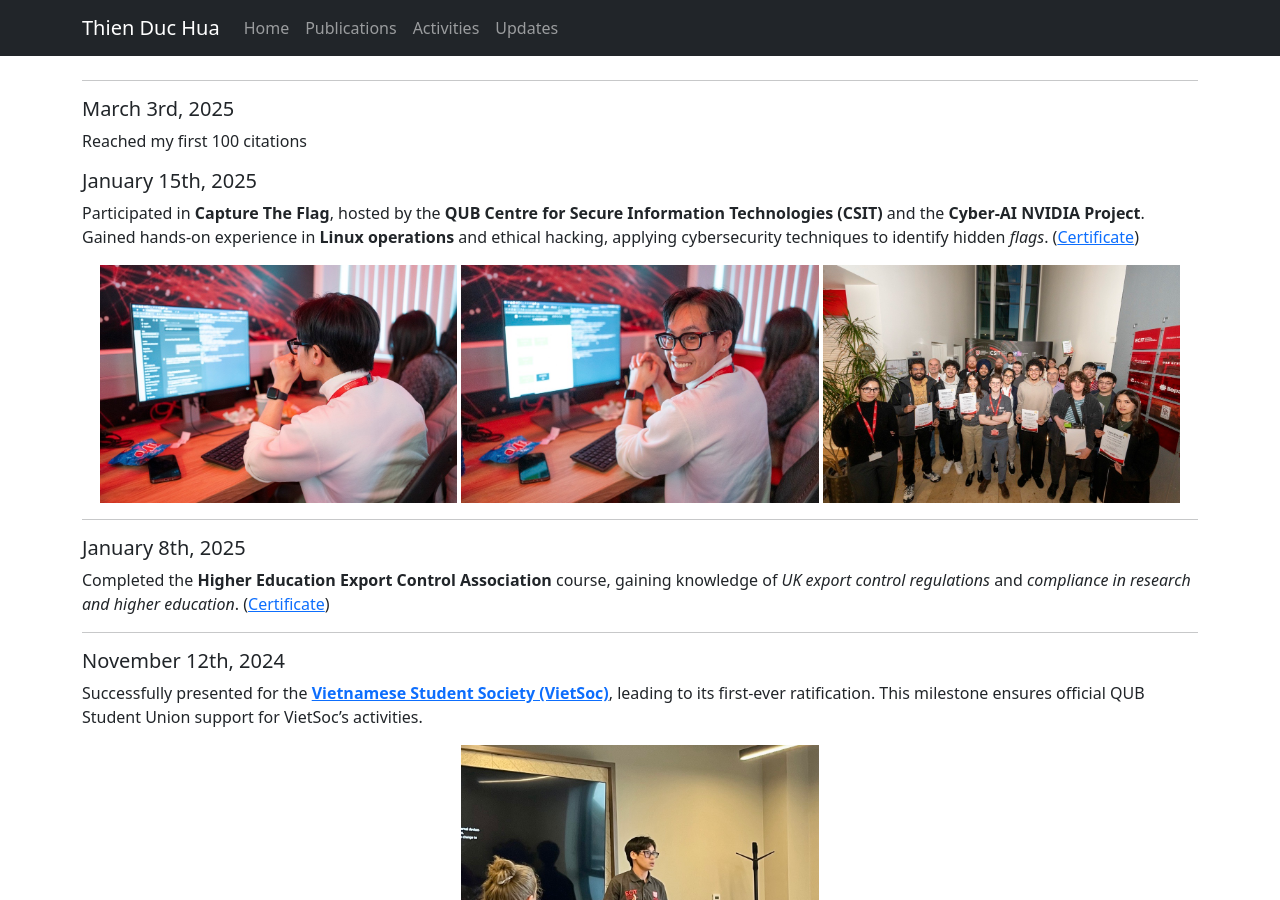
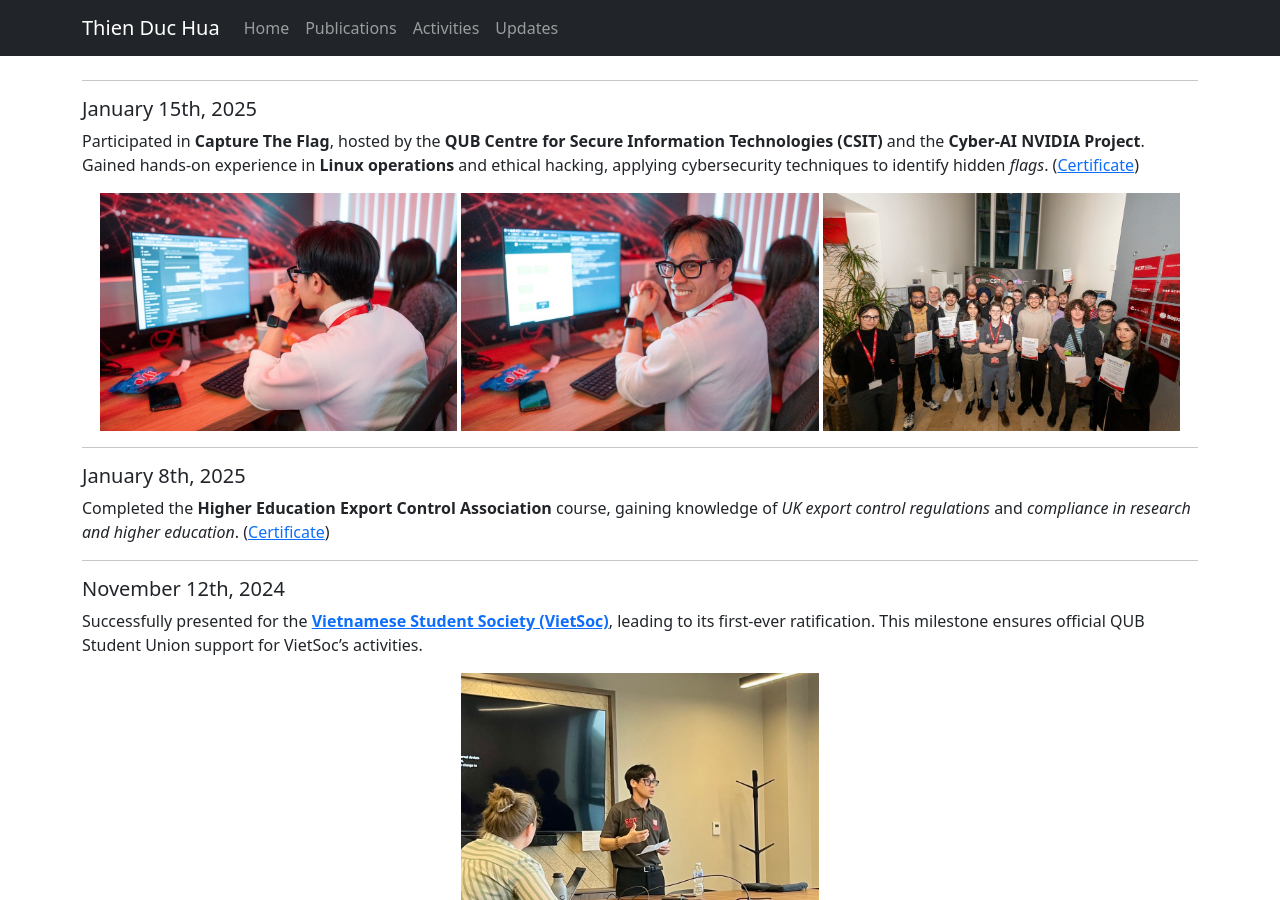
Before and after one commit to thienduchua/thienduchua.github.io, a Jekyll site: the page built from updates.md, in a window 1280 px wide and 900 px high. Built offline with Jekyll 4.4.1, drawn with Linux system fonts in a browser that asks for light colours.

Commit message:
Update updates.md

```diff
--- a/updates.md
+++ b/updates.md
@@ -4,8 +4,7 @@ title: Updates
 ---
 
 ---
-##### March 3rd, 2025
-Reached my first 100 citations
+
 
 ##### January 15th, 2025
 Participated in **Capture The Flag**, hosted by the **QUB Centre for Secure Information Technologies (CSIT)** and the **Cyber-AI NVIDIA Project**. Gained hands-on experience in **Linux operations** and ethical hacking, applying cybersecurity techniques to identify hidden *flags*. ([Certificate](https://drive.google.com/file/d/1dfAe-reBrLeptwaI5z4wB1ufGahwsJIf/view))
```
